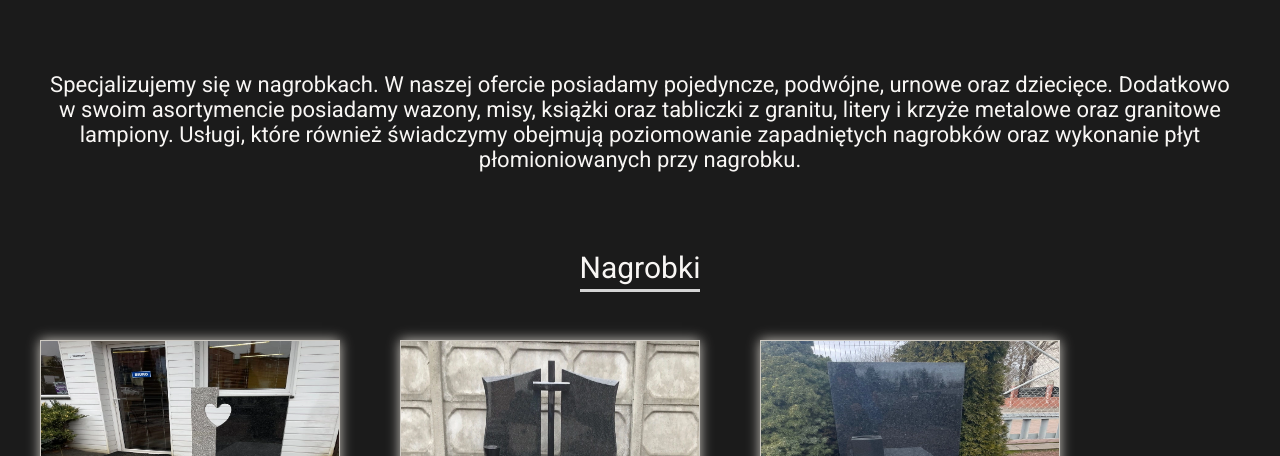
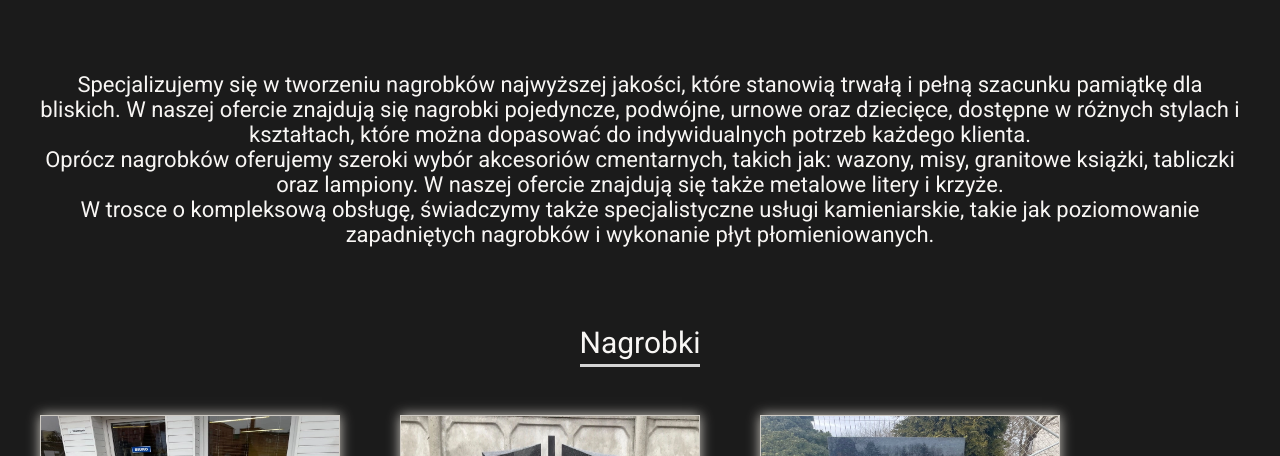
Before and after one commit to Alex-Miarowski/nagrobki-kunice, a plain HTML site: page index.html in a window 1280 px wide. Shown: the part 644-1100 px from the top of the page. Drawn offline with nearby package versions, Linux system fonts and the light colour scheme.

Commit message:
Update index.html

```diff
--- a/index.html
+++ b/index.html
@@ -60,10 +60,16 @@
                 <h2 class="section__heading">Oferta</h2>
             </div>
 
-            <p class="section__heading-text">Specjalizujemy się w nagrobkach. W naszej ofercie posiadamy pojedyncze,
-                podwójne, urnowe oraz dziecięce. Dodatkowo w swoim asortymencie posiadamy wazony, misy, książki oraz
-                tabliczki z granitu, litery i krzyże metalowe oraz granitowe lampiony. Usługi, które również świadczymy
-                obejmują poziomowanie zapadniętych nagrobków oraz wykonanie płyt płomioniowanych przy nagrobku.</p>
+            <p class="section__heading-text">Specjalizujemy się w tworzeniu nagrobków najwyższej jakości, które
+                    stanowią
+                    trwałą i pełną szacunku pamiątkę dla bliskich. W naszej ofercie znajdują się nagrobki pojedyncze,
+                    podwójne, urnowe oraz dziecięce, dostępne w różnych stylach i kształtach, które można dopasować do
+                    indywidualnych potrzeb każdego klienta.<br>
+                    Oprócz nagrobków oferujemy szeroki wybór akcesoriów cmentarnych, takich jak: wazony, misy, granitowe
+                    książki, tabliczki oraz lampiony. W naszej ofercie znajdują się także metalowe litery i krzyże.<br>
+                    W
+                    trosce o kompleksową obsługę, świadczymy także specjalistyczne usługi kamieniarskie, takie jak
+                    poziomowanie zapadniętych nagrobków i wykonanie płyt płomieniowanych.</p>
 
         </div>
 
```
